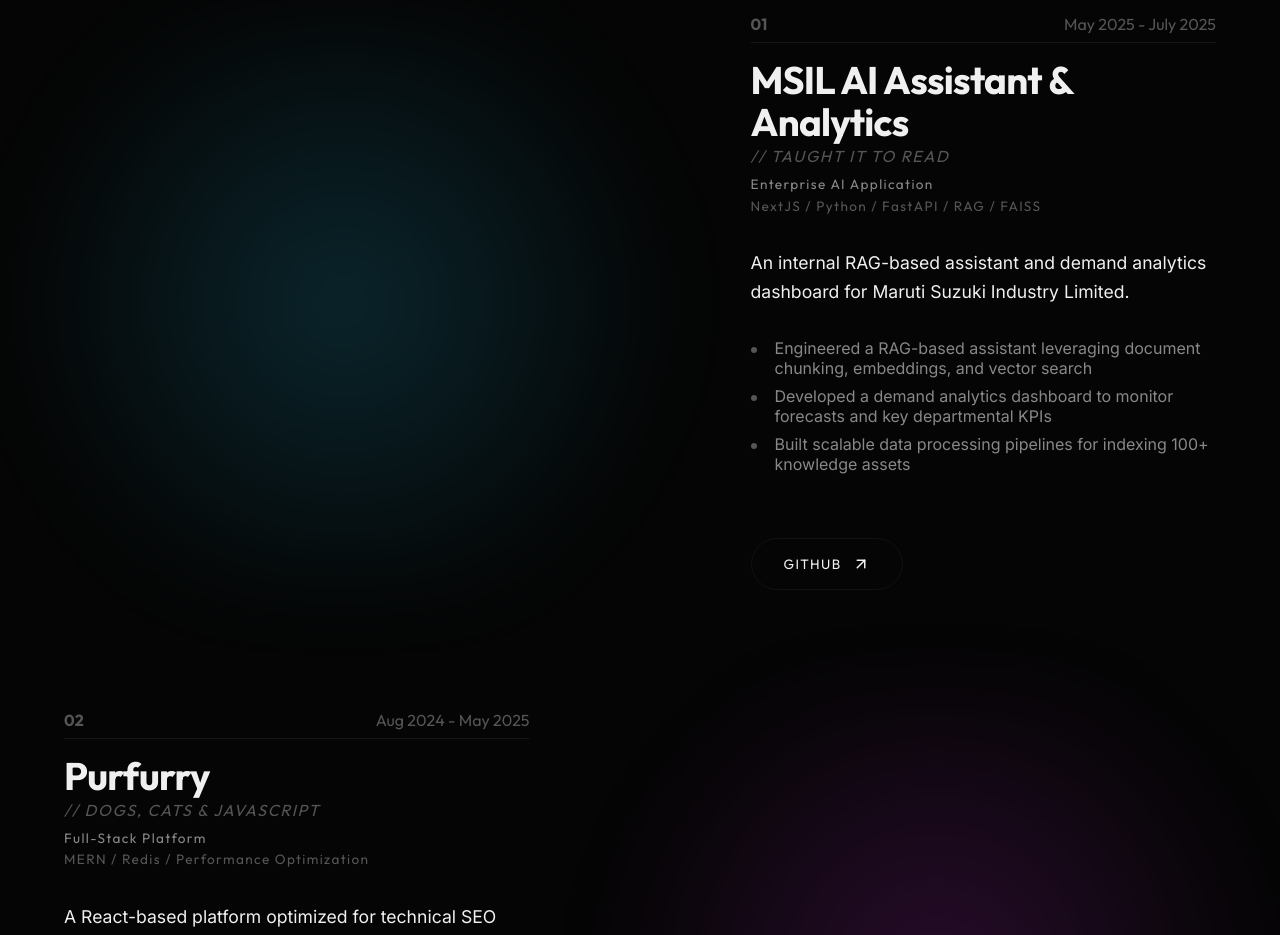
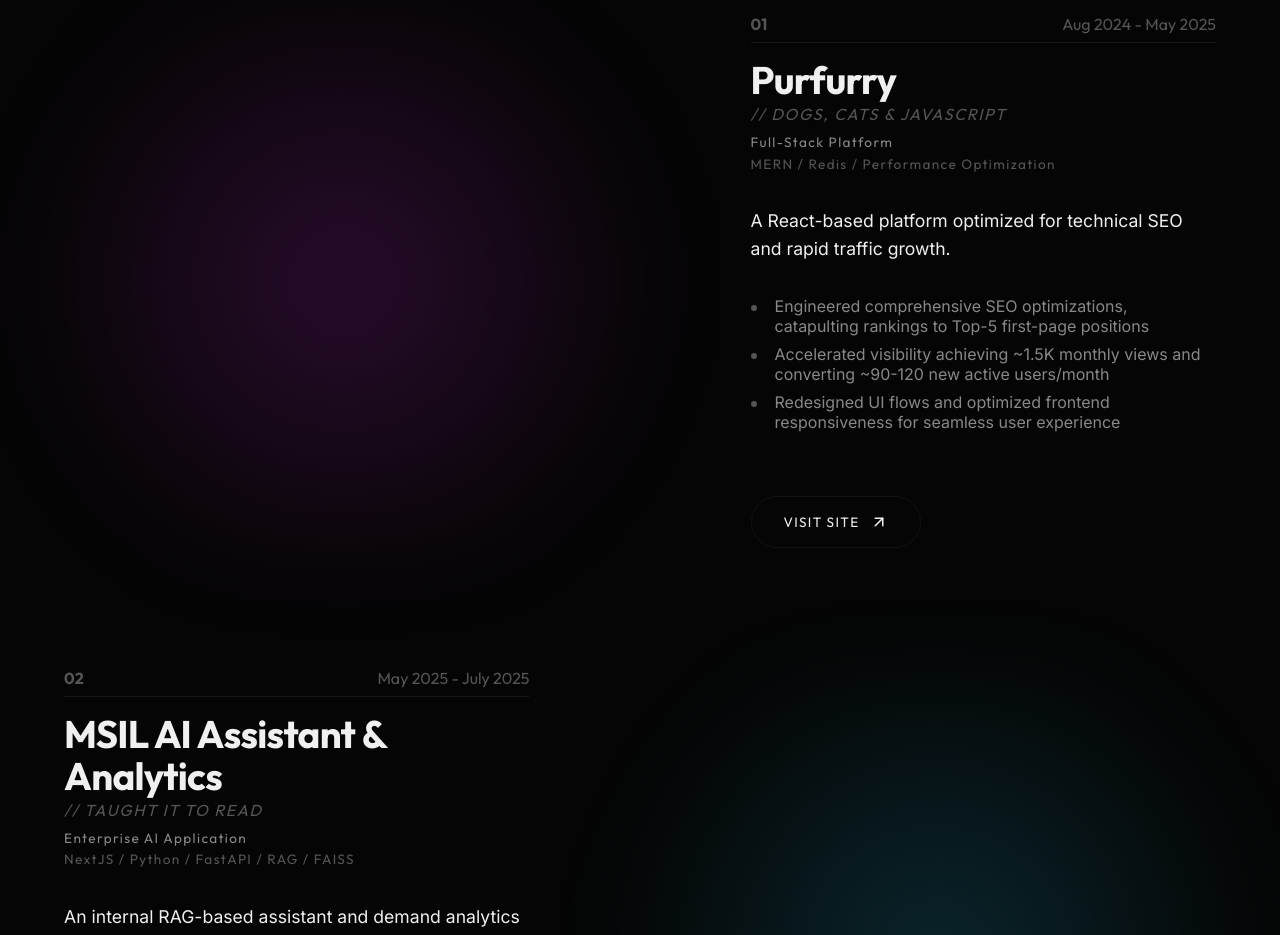
Before and after one commit to suryadash0967/Portfolio, a React (Vite) app: page / in a window 1280 px wide. Shown: the part 5320-6255 px from the top of the page. Built offline with nearby package versions, Linux system fonts and the light colour scheme.

Commit message:
feat: add Projects and About components with GSAP animations

```diff
--- a/src/components/About/About.jsx
+++ b/src/components/About/About.jsx
@@ -111,6 +111,11 @@
 
             <div className={styles.statsArea} ref={statsRef}>
               <div className={styles.statGroup}>
+                <h3 className={styles.statNumber}>20 YO</h3>
+                <p className={styles.statLabel}>TOO YOUNG? TWSS</p>
+              </div>
+
+              <div className={styles.statGroup}>
                 <h3 className={styles.statNumber} ref={numberRef}>0+</h3>
                 <p className={styles.statLabel}>USERS IMPACTED</p>
               </div>
--- a/src/components/About/About.module.css
+++ b/src/components/About/About.module.css
@@ -135,11 +135,10 @@
 
 .statsArea {
   grid-column: 3 / 4;
-  align-self: end;
+  align-self: center;
   display: flex;
   flex-direction: column;
-  gap: var(--spacing-xl);
-  padding-bottom: var(--spacing-xl);
+  gap: var(--spacing-lg);
   opacity: 0;
   /* Revealed by GSAP */
 }
@@ -151,7 +150,7 @@
 }
 
 .statNumber {
-  font-size: clamp(3rem, 5vw, 5rem);
+  font-size: clamp(2.5rem, 4vw, 4rem);
   line-height: 1;
   color: var(--text-primary);
   font-family: var(--font-display);
@@ -159,7 +158,7 @@
 }
 
 .statText {
-  font-size: clamp(2rem, 3.5vw, 3.5rem);
+  font-size: clamp(1.8rem, 3vw, 3rem);
   line-height: 1;
   color: var(--text-primary);
   text-transform: uppercase;
@@ -170,7 +169,7 @@
 }
 
 .statSubtle {
-  font-size: clamp(1.5rem, 2.5vw, 2.5rem);
+  font-size: clamp(1.2rem, 2vw, 2rem);
   line-height: 1;
   color: var(--text-secondary);
   font-family: var(--font-display);
--- a/src/components/Projects/Projects.jsx
+++ b/src/components/Projects/Projects.jsx
@@ -13,6 +13,25 @@
 const projects = [
   {
     id: '01',
+    title: 'Purfurry',
+    descriptor: 'DOGS, CATS & JAVASCRIPT',
+    type: 'Full-Stack Platform',
+    tech: 'MERN / Redis / Performance Optimization',
+    date: 'Aug 2024 - May 2025',
+    description: 'A React-based platform optimized for technical SEO and rapid traffic growth.',
+    highlights: [
+      'Engineered comprehensive SEO optimizations, catapulting rankings to Top-5 first-page positions',
+      'Accelerated visibility achieving ~1.5K monthly views and converting ~90-120 new active users/month',
+      'Redesigned UI flows and optimized frontend responsiveness for seamless user experience'
+    ],
+    color: 'transparent',
+    accent: 'rgba(180, 40, 200, 0.2)',
+    image: purfurryImg,
+    link: 'https://www.purfurry.com',
+    linkText: 'VISIT SITE'
+  },
+  {
+    id: '02',
     title: 'MSIL AI Assistant & Analytics',
     descriptor: 'TAUGHT IT TO READ',
     type: 'Enterprise AI Application',
@@ -29,25 +48,6 @@
     image: msilImg,
     link: 'https://github.com/suryadash0967/bp3-demands-portfolio',
     linkText: 'GITHUB'
-  },
-  {
-    id: '02',
-    title: 'Purfurry',
-    descriptor: 'DOGS, CATS & JAVASCRIPT',
-    type: 'Full-Stack Platform',
-    tech: 'MERN / Redis / Performance Optimization',
-    date: 'Aug 2024 - May 2025',
-    description: 'A React-based platform optimized for technical SEO and rapid traffic growth.',
-    highlights: [
-      'Engineered comprehensive SEO optimizations, catapulting rankings to Top-5 first-page positions',
-      'Accelerated visibility achieving ~1.5K monthly views and converting ~90-120 new active users/month',
-      'Redesigned UI flows and optimized frontend responsiveness for seamless user experience'
-    ],
-    color: 'transparent',
-    accent: 'rgba(180, 40, 200, 0.2)',
-    image: purfurryImg,
-    link: 'https://www.purfurry.com',
-    linkText: 'VISIT SITE'
   },
   {
     id: '03',
```
